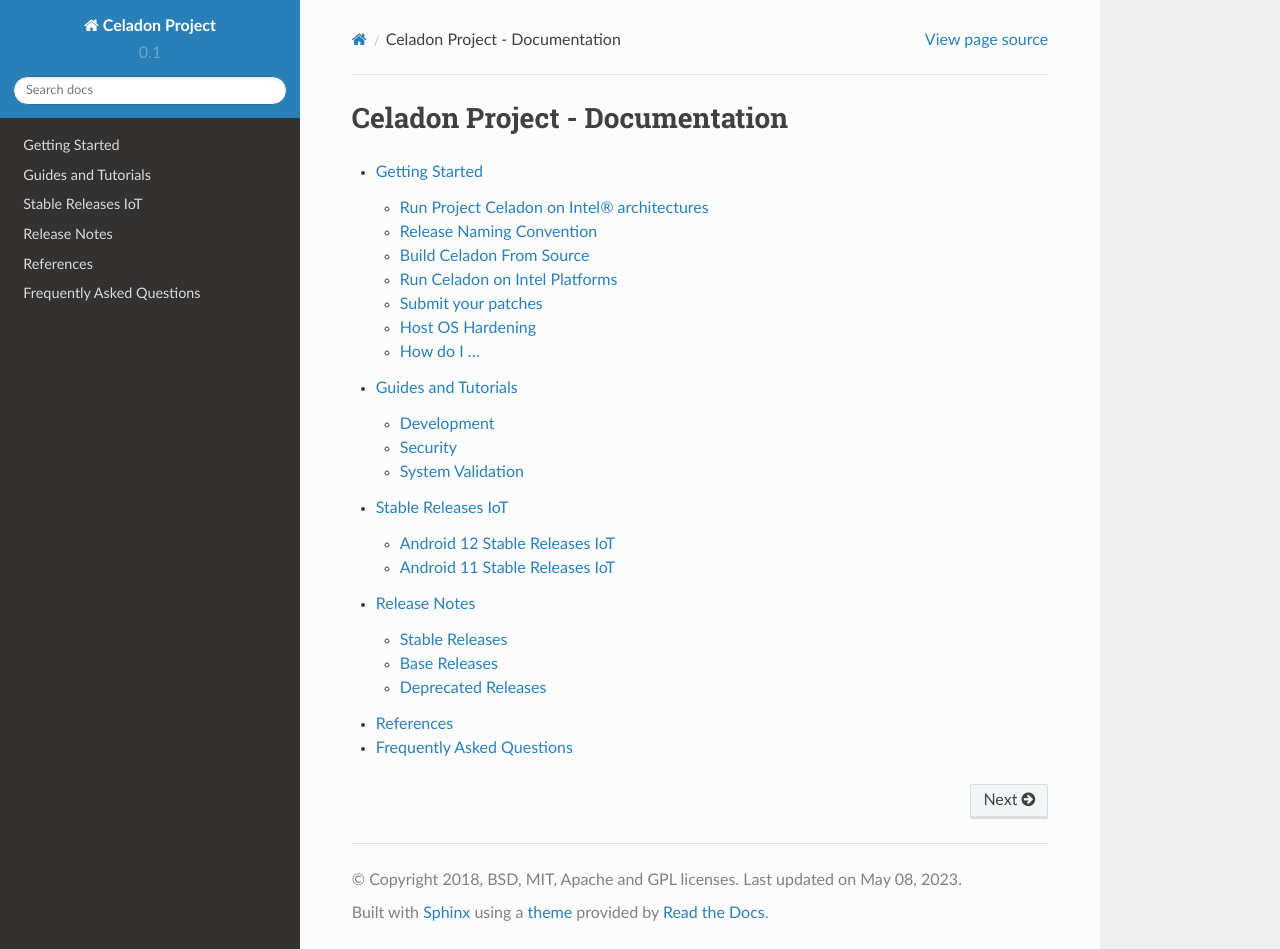
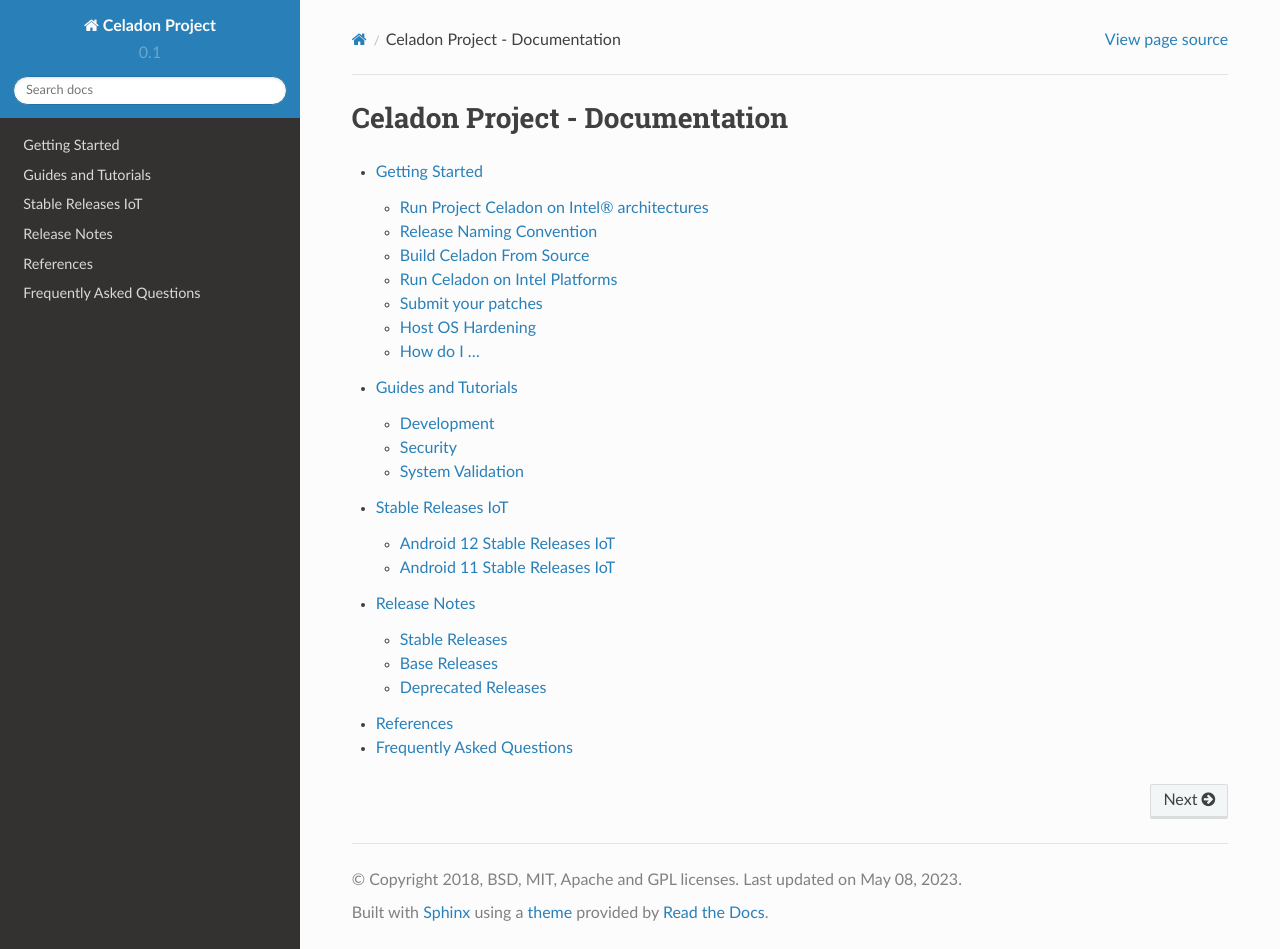
Before and after one commit to projectceladon/celadon-documentation, a Sphinx documentation site: the page built from source/index.rst, in a window 1280 px wide and 949 px high. Built offline with Sphinx 7.4.7 and the Read the Docs theme 2.0.0, drawn with Linux system fonts in a browser that asks for light colours.

Commit message:
improve table rendering; edit conf.py and add _static/custom.css
Signed-off-by: Martin, Doug <doug.martin@intel.com>

```diff
--- /dev/null
+++ b/source/_static/custom.css
@@ -0,0 +1,7 @@
+.wy-nav-content {
+    max-width: 1200px;
+}
+
+.wy-table-responsive table td, .wy-table-responsive table th {
+....white-space: unset;
+}
--- a/source/conf.py
+++ b/source/conf.py
@@ -145,7 +145,8 @@
 # Add any paths that contain custom static files (such as style sheets) here,
 # relative to this directory. They are copied after the builtin static files,
 # so a file named "default.css" will overwrite the builtin "default.css".
-#html_static_path = ['_static']
+html_static_path = ['_static']
+html_css_files = ['custom.css']
 
 # Add any extra paths that contain custom files (such as robots.txt or
 # .htaccess) here, relative to this directory. These files are copied
```
